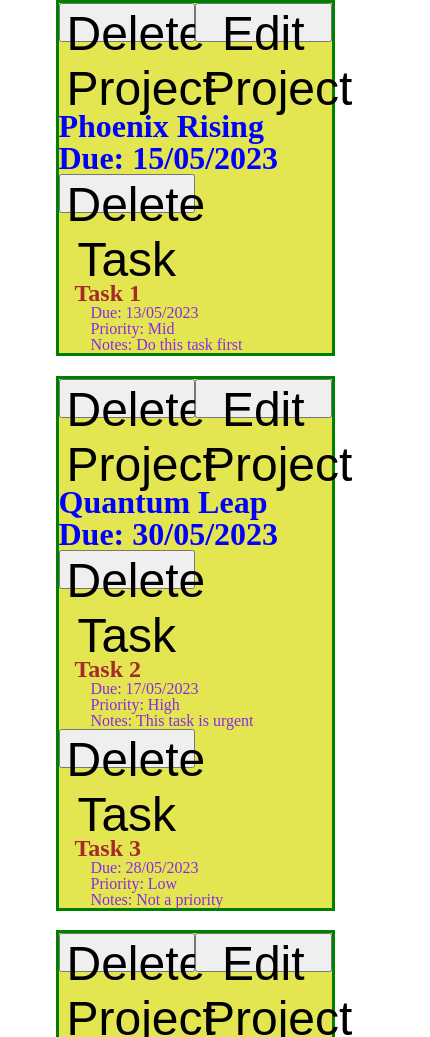
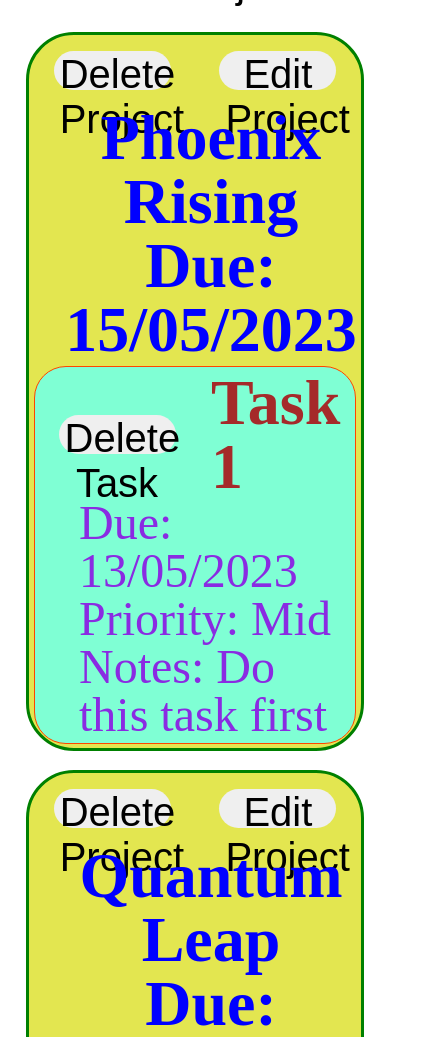
Before and after one commit to dwcarey/toDoList, a website built with webpack: page dist/index.html in a window 390 px wide. Shown: the part 702-1739 px from the top of the page, 430 px wide, since content can reach past the window. Built offline with Linux system fonts and the light colour scheme.

Commit message:
Style draft complete, all CSS work, mobile first

```diff
--- a/src/style.css
+++ b/src/style.css
@@ -56,8 +56,13 @@ table {
 
 button {
 	height: 10vw;
-	width: 35vw;
-	font-size: 3rem;
+	width: 30vw;
+	font-size: 2.5rem;
+	align-self: center;
+	justify-self: center;
+	margin: 1rem;
+	border-radius: 1.5rem;
+	border: 0;
 }
 
 #content {
@@ -68,41 +73,55 @@ button {
 	align-items: center;
 }
 #listItem {
-    font-size: 2rem;
-    font-weight: 800;
-    color: blue;
+
 	border: 3px solid green;
 	background-color: rgb(227, 230, 80);
 	margin: 5vw;
-	width: 70vw;
+	width: 85vw;
+	display: grid;
+	grid-template-columns: 1fr 1fr;
+	border-radius: 3rem;
+
 }
 
 #taskListItem {
-    font-size: 1rem;
+    font-size: 3rem;
     font-weight: 500;
     color: blueviolet;
-    margin-left: 2rem;
+	margin-left: 2.5rem;
+
+
+
+}
+
+h2 {
+    font-size: 4rem;
+    font-weight: 800;
+    color: blue;
+	grid-column: span 2;
+	margin-left: 2rem;
+	text-align: center;
 }
 
 h1 {
 	font-size: 13rem;
 	font-weight: 500;
 	color: rgb(39, 39, 173);
+	margin-left: 1rem;
 	text-align: center;
 	font-family: 'bangers';
 }
 
 h3 {
-    font-size: 1.5rem;
+    font-size: 4rem;
     font-weight: 650;
     color: brown;
 	margin-left: 1rem;
+	align-self: center;
+	justify-self: center;
+
 }
 
-#projectContainer {
-	border: 3px solid red;
-	background-color: aqua;
-}
 
 #projectForm {
 	position: fixed;
@@ -154,9 +173,27 @@ div[id^=taskDiv] {
 }
 
 .addProjectButton {
-	width: 70vw;
+	width: 85vw;
 	height: 10vw;
 	background-color: rgb(143, 77, 77);
 	border: 3px solid greenyellow;
 
 }
+
+#taskListMain {
+	grid-column: span 2;
+	display: grid;
+	align-self: center;
+	justify-self: center;
+	width: 80vw;
+	margin: 1vw;
+	grid-template-columns: 1fr 1fr;
+	border: 1px solid orangered;
+	background-color: aquamarine;
+	border-radius: 2rem;
+	padding: 1vw;
+}
+
+#taskListMain>li{
+	grid-column: span 2;
+}
```
Also changed, not shown: dist/main.js.
